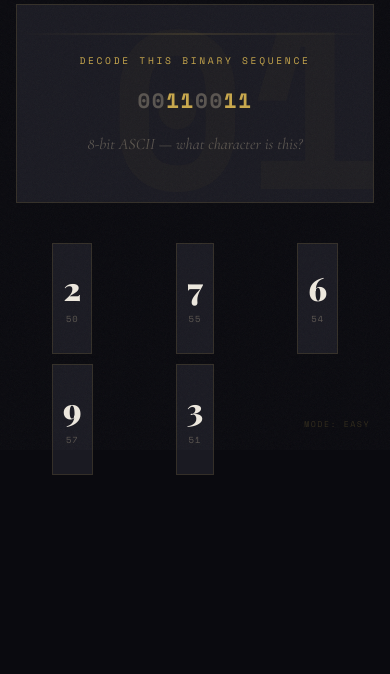
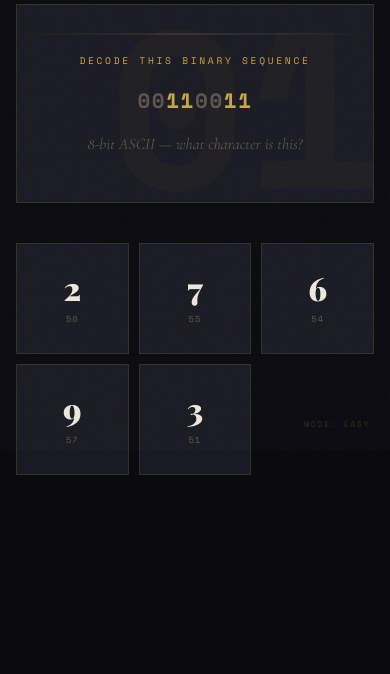
Before and after one commit to EminKalifa/Project, a Flask app: page /binary in a window 390 px wide. Shown: the part 394-1068 px from the top of the page. Run offline with Flask 3, Linux system fonts and the light colour scheme; a user stored in the database is signed in; some libraries are stand-ins or nearby versions; some web fonts are replaced.

Commit message:
Update binary.html

```diff
--- a/templates/binary.html
+++ b/templates/binary.html
@@ -679,10 +679,6 @@
                     justify-content: center;
                 }
 
-                .opts > * {
-                    justify-self: center;
-                }
-
                 .bc-binary {
                     font-size: 1.3rem;
                     letter-spacing: 0.08em;
```
